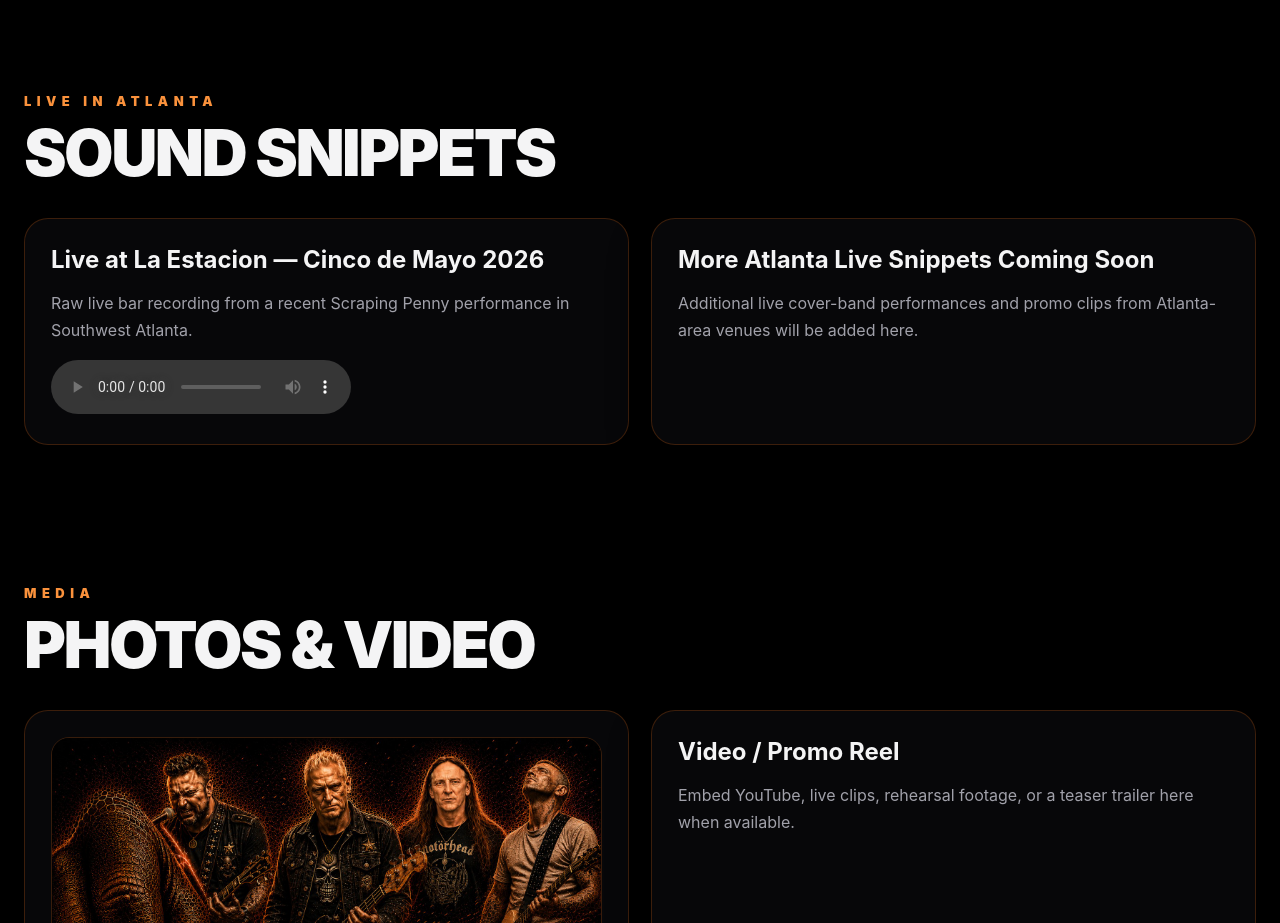
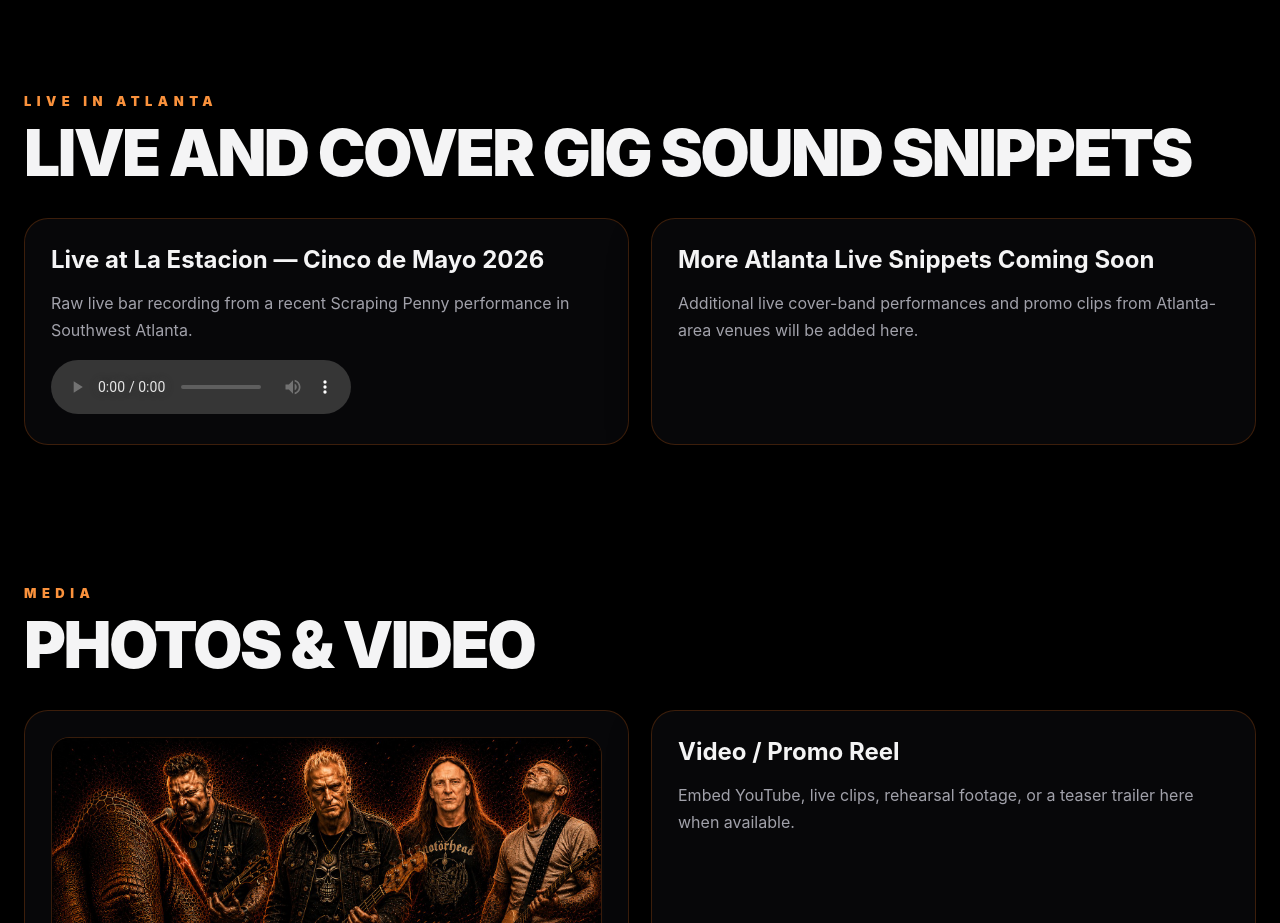
Before and after one commit to sjamesatlanta-scrapingpenny/scrapingpenny, a React (Vite) app in the folder scraping-penny-site/: page / in a window 1280 px wide. Shown: the part 2100-3023 px from the top of the page. Built offline with nearby package versions, Linux system fonts and the light colour scheme.

Commit message:
Update main.jsx

```diff
--- a/scraping-penny-site/src/main.jsx
+++ b/scraping-penny-site/src/main.jsx
@@ -87,7 +87,7 @@ function App() {
 
         <section id="live-snippets" className="section">
           <p className="eyebrow">Live in Atlanta</p>
-          <h2>Sound Snippets</h2>
+          <h2>Live and Cover Gig Sound Snippets</h2>
           <div className="cards two">
             <article className="card">
               <h3>Live at La Estacion — Cinco de Mayo 2026</h3>
```
